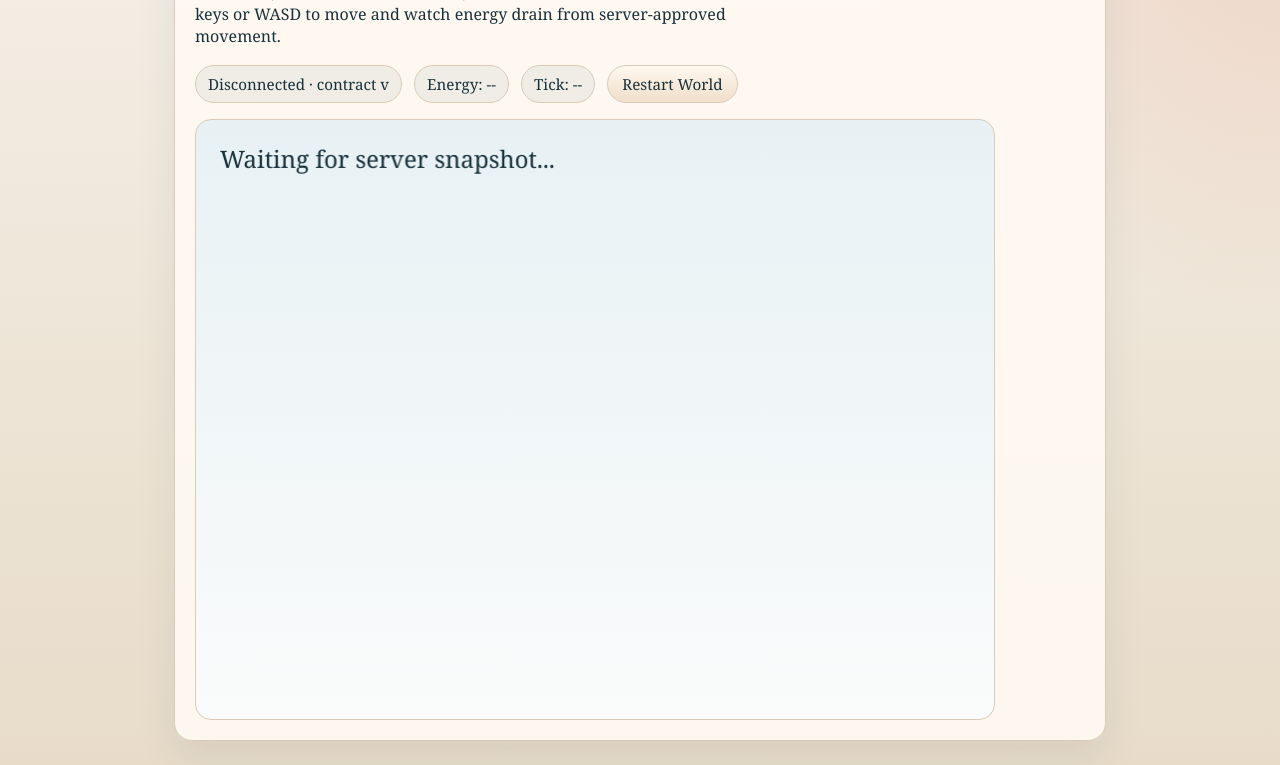
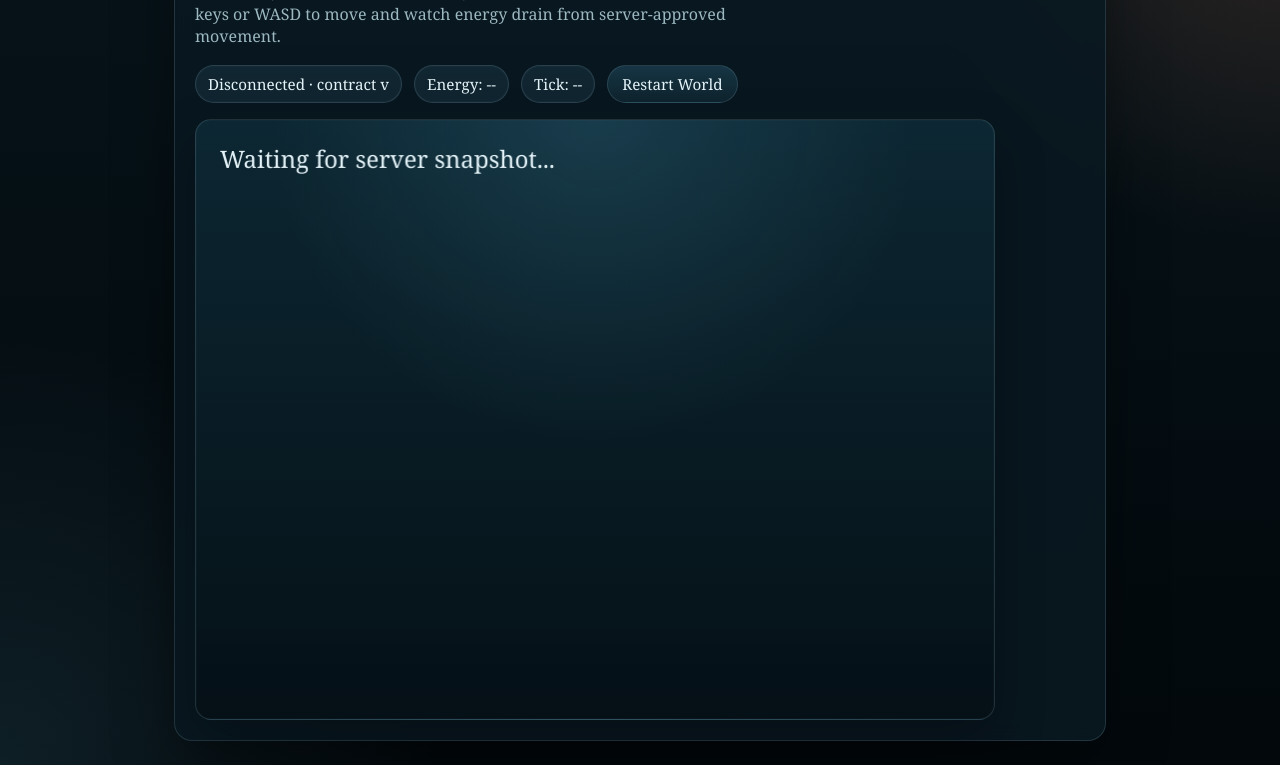
Before and after one commit to codingzenorg/living-circles-mrl, a website with bundled scripts: page src/client/index.html in a window 1280 px wide. Shown: the part 125-890 px from the top of the page. Built offline with nearby package versions, Linux system fonts and the light colour scheme; no server answers.

Commit message:
feat: add dark mode demo styling

```diff
--- a/src/client/app.js
+++ b/src/client/app.js
@@ -43,14 +43,14 @@ function draw(snapshot) {
 
   context.clearRect(0, 0, canvas.width, canvas.height);
 
-  context.fillStyle = "rgba(23, 49, 58, 0.06)";
+  context.fillStyle = "rgba(6, 22, 30, 0.9)";
   context.fillRect(0, 0, canvas.width, canvas.height);
 
-  context.strokeStyle = "rgba(23, 49, 58, 0.15)";
+  context.strokeStyle = "rgba(127, 174, 188, 0.28)";
   context.lineWidth = 2;
   context.strokeRect(1, 1, canvas.width - 2, canvas.height - 2);
 
-  context.fillStyle = "#d85f3d";
+  context.fillStyle = "#ff8a5b";
   for (const food of snapshot.foods) {
     context.beginPath();
     context.arc(food.x, food.y, food.radius, 0, Math.PI * 2);
@@ -74,7 +74,7 @@ function draw(snapshot) {
 
 function drawCircle(circle, isPlayer, player) {
   const matchesPlayerShape = !isPlayer && player && circle.shape === player.shape;
-  const color = isPlayer ? "#d85f3d" : circle.shape === "triangle" ? "#3b8ea5" : "#8c6bb1";
+  const color = isPlayer ? "#ff8a5b" : circle.shape === "triangle" ? "#6fd5ff" : "#c08cff";
   context.fillStyle = color;
 
   if (circle.shape === "triangle") {
@@ -93,7 +93,7 @@ function drawCircle(circle, isPlayer, player) {
   }
 
   if (matchesPlayerShape) {
-    context.strokeStyle = "#b63b29";
+    context.strokeStyle = "#ffad8c";
     context.lineWidth = 3;
     context.beginPath();
     context.arc(circle.x, circle.y, circle.radius + 5, 0, Math.PI * 2);
@@ -101,13 +101,13 @@ function drawCircle(circle, isPlayer, player) {
   }
 
   if (isPlayer) {
-    context.strokeStyle = "#f4d35e";
+    context.strokeStyle = "#ffe082";
     context.lineWidth = 4;
     context.beginPath();
     context.arc(circle.x, circle.y, circle.radius + 8, 0, Math.PI * 2);
     context.stroke();
 
-    context.fillStyle = "#f7f3e8";
+    context.fillStyle = "#fff3d4";
     context.beginPath();
     context.arc(circle.x, circle.y, 3, 0, Math.PI * 2);
     context.fill();
@@ -115,7 +115,7 @@ function drawCircle(circle, isPlayer, player) {
 
   drawAttachedChildren(circle, color);
 
-  context.fillStyle = "#17313a";
+  context.fillStyle = "#e4f3f8";
   context.font = "16px Georgia";
   const label = isPlayer
     ? `YOU ${circle.id} (${circle.shape}) c:${circle.children_count} o:${circle.attached_children.length} g:${circle.generation}`
@@ -123,6 +123,7 @@ function drawCircle(circle, isPlayer, player) {
   context.fillText(label, circle.x - 40, circle.y - circle.radius - 10);
 
   context.font = "12px Georgia";
+  context.fillStyle = "#9cb8c0";
   context.fillText(circle.lineage_id, circle.x - 40, circle.y + circle.radius + 18);
 }
 
@@ -135,7 +136,7 @@ function drawAttachedChildren(circle, color) {
     context.fill();
 
     context.globalAlpha = 1;
-    context.strokeStyle = "#17313a";
+    context.strokeStyle = "#d7eef6";
     context.lineWidth = 1;
     context.beginPath();
     context.arc(child.x, child.y, child.radius, 0, Math.PI * 2);
@@ -259,7 +260,7 @@ setStatus("Connecting");
 connect();
 
 if (!latestSnapshot) {
-  context.fillStyle = "#17313a";
+  context.fillStyle = "#e4f3f8";
   context.font = "24px Georgia";
   context.fillText("Waiting for server snapshot...", 24, 48);
 }
--- a/src/client/index.html
+++ b/src/client/index.html
@@ -6,13 +6,15 @@
     <title>Living Circles</title>
     <style>
       :root {
-        color-scheme: light;
-        --bg: #f4efe7;
-        --panel: #fffaf2;
-        --ink: #17313a;
-        --accent: #d85f3d;
-        --circle: #3b8ea5;
-        --line: #d9cbb7;
+        color-scheme: dark;
+        --bg: #07141a;
+        --bg-deep: #02080c;
+        --panel: rgba(10, 25, 33, 0.88);
+        --ink: #e4f3f8;
+        --muted: #9cb8c0;
+        --accent: #ff8a5b;
+        --line: rgba(126, 166, 178, 0.22);
+        --glow: rgba(111, 213, 255, 0.18);
       }
 
       * {
@@ -23,8 +25,9 @@
         margin: 0;
         min-height: 100vh;
         background:
-          radial-gradient(circle at top right, rgba(216, 95, 61, 0.18), transparent 28%),
-          linear-gradient(180deg, var(--bg), #e8dcc9);
+          radial-gradient(circle at top right, rgba(255, 138, 91, 0.16), transparent 24%),
+          radial-gradient(circle at bottom left, rgba(92, 170, 196, 0.14), transparent 28%),
+          linear-gradient(180deg, var(--bg), var(--bg-deep));
         color: var(--ink);
         font-family: Georgia, "Times New Roman", serif;
       }
@@ -36,11 +39,12 @@
       }
 
       .panel {
-        background: rgba(255, 250, 242, 0.92);
+        background: var(--panel);
         border: 1px solid var(--line);
         border-radius: 18px;
         padding: 20px;
-        box-shadow: 0 18px 40px rgba(23, 49, 58, 0.08);
+        box-shadow: 0 24px 60px rgba(0, 0, 0, 0.34);
+        backdrop-filter: blur(10px);
       }
 
       h1 {
@@ -52,6 +56,7 @@
       p {
         margin: 0 0 18px;
         max-width: 62ch;
+        color: var(--muted);
       }
 
       .hud {
@@ -65,9 +70,10 @@
       .chip {
         padding: 8px 12px;
         border-radius: 999px;
-        background: rgba(23, 49, 58, 0.06);
+        background: rgba(111, 213, 255, 0.08);
         border: 1px solid var(--line);
         font-size: 0.95rem;
+        box-shadow: inset 0 0 0 1px rgba(255, 255, 255, 0.02);
       }
 
       .control {
@@ -75,7 +81,7 @@
         padding: 8px 14px;
         border-radius: 999px;
         border: 1px solid var(--line);
-        background: linear-gradient(180deg, #fff7ee, #f0dfcb);
+        background: linear-gradient(180deg, #163544, #0d222c);
         color: var(--ink);
         font: inherit;
         font-size: 0.95rem;
@@ -83,7 +89,7 @@
       }
 
       .control:hover {
-        background: linear-gradient(180deg, #fff1e5, #ecd5bb);
+        background: linear-gradient(180deg, #1b4355, #102a35);
       }
 
       canvas {
@@ -92,9 +98,11 @@
         border-radius: 16px;
         border: 1px solid var(--line);
         background:
-          linear-gradient(180deg, rgba(59, 142, 165, 0.12), rgba(23, 49, 58, 0.02)),
-          #fff;
+          radial-gradient(circle at top, rgba(111, 213, 255, 0.12), transparent 45%),
+          linear-gradient(180deg, rgba(13, 40, 52, 0.94), rgba(5, 16, 22, 0.98)),
+          #07141a;
         display: block;
+        box-shadow: inset 0 0 0 1px rgba(255, 255, 255, 0.02), 0 20px 50px rgba(0, 0, 0, 0.28);
       }
     </style>
   </head>
```
